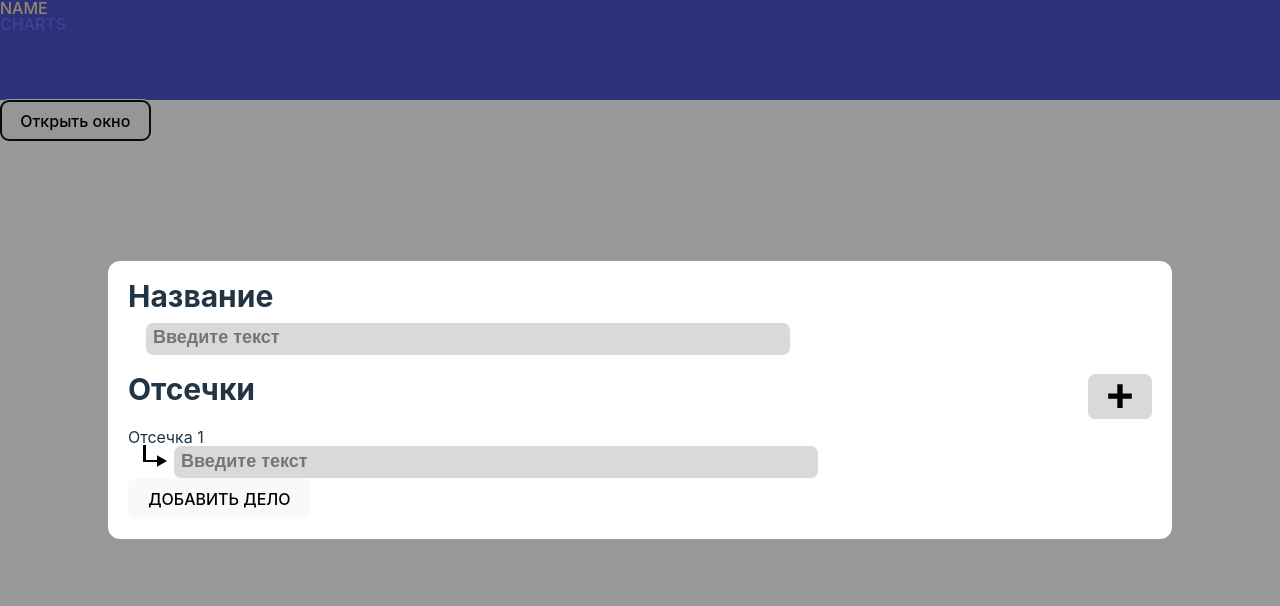
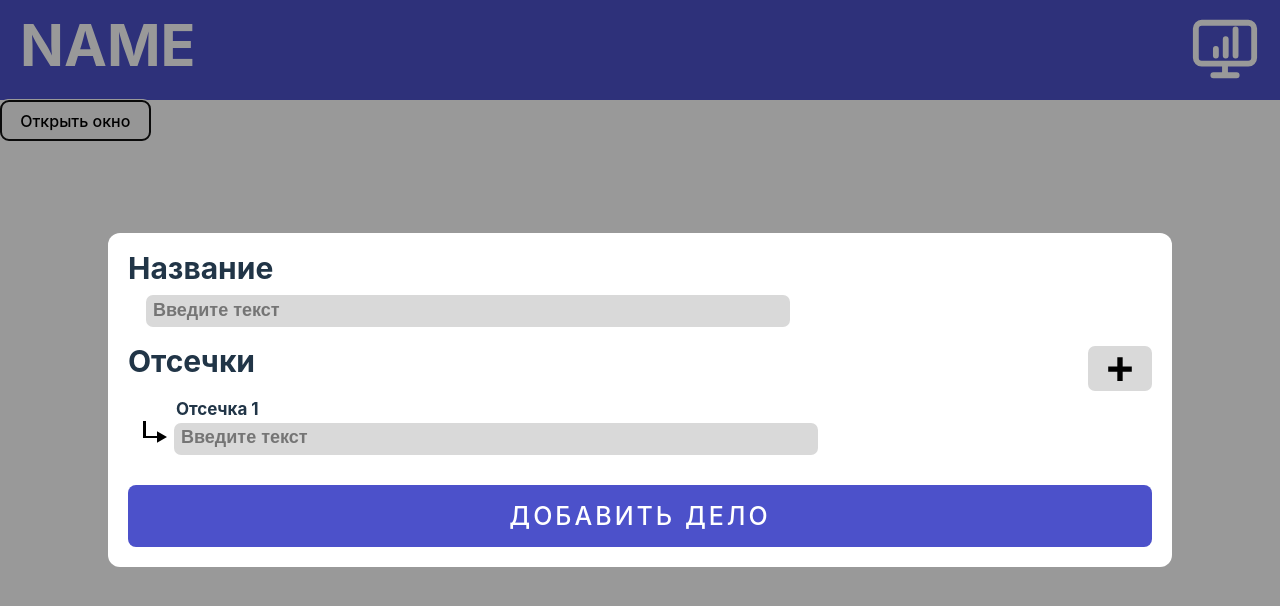
Before and after one commit to Kr0ss41/TimerApp, a React (Vite) app: page / in a window 1280 px wide. Both pictures are taken after a click on the button "Открыть окно". Shown: the top 606 px of the page. Built offline with nearby package versions, Linux system fonts and the light colour scheme.

Commit message:
version 0.5 beta pre-release

```diff
--- a/src/content.css
+++ b/src/content.css
@@ -59,6 +59,16 @@
 .marksInput{
   margin-left: 15px;
 }
+.markTitle{
+  font-size: 17px;
+  font-weight: 700;
+  margin-left: 48px;
+  margin-bottom:3px;
+}
+.markSubTitle{
+  font-size: 17px;
+  font-weight: 700;
+}
 .addMarkButton{
   border-radius: 7px;
   background-color: #D9D9D9;
@@ -81,16 +91,85 @@
 }
 .taskTitleAndButton{
   display: flex;
-  justify-content: space-around;
+  justify-content: space-between;
+  align-items: center;
+  margin-right:30px;
+  margin-bottom: 20px;
+}
+.taskItem{
+  border-color: black;
+  border-style:solid;
+  border-width: 1px;
+  border-left: none;
+  border-right:none;
+  border-top: none;
+}
+.taskTitle{
+  font-size: 25px;
+  font-weight: 700;
+  margin-left: 48px;
+  margin-bottom:3px;
+  align-items: center;
+}
+.startTask{
+  background-color: #4C51CA;
+  color:white;
+  width: 150px;
+  letter-spacing: 3px;
+}
+.startTask:disabled{
+  background-color: white;
+  color:#4C51CA;
+  border-color: #4C51CA;
+  border-width: 2px;
+  letter-spacing: normal;
 }
 .markAndTimer{
   display: flex;
-  justify-content: space-around;
+  justify-content:space-evenly;
+  align-items: center;
+  margin-bottom: 10px;
+}
+.icon{
+  margin-right: 10px;
+}
+.iconNName{
+  display: flex;
   align-items: center;
 }
 .activeMarkButton{
-  background-color: aqua;
+  background-color:transparent;
+  width: 125px;
+}
+.margin35left{
+margin-left: 35px;
 }
 .inactiveMarkButton{
-  background-color: blueviolet;
+  color: #D9D9D9;
+  background-color: transparent;
+  width: 125px;
 }
+.finishEdit{
+  margin-top:30px ;
+  display: grid;
+  align-items: center;
+}
+.finishEditButton{
+  background-color: #4C51CA;
+  color:white;
+  font-size: 25px;
+  letter-spacing: 3px;
+}
+.resultButton{
+  opacity: 0;
+  background-color: #4C51CA;
+  color: white;
+  letter-spacing: 3px;
+  margin: 0 auto;
+  display: block;
+  margin-top: 40px;
+  margin-bottom: 15px;
+}
+.result{
+  opacity: 100;
+}
--- a/src/content.tsx
+++ b/src/content.tsx
@@ -5,6 +5,7 @@ import Plus from './icons/plus.svg'
 import cornerArrow from './icons/cornerArrow.svg'
 import Timer from './timer/timer.jsx'
 import './reset.css'
+import CheckIcon from './icons/check.svg'
 import MyChart from './charts/chartComponent.jsx'
 
 
@@ -130,7 +131,7 @@ const Content: React.FC = () => {
           </div>
           {marks.map((mark, index) => (
             <div key={index} className='markItem'>
-              <h4>Отсечка {mark.id}</h4>
+              <h4 className='markTitle'>Отсечка {mark.id}</h4>
               <div className='marksInput'>
                 <img src={cornerArrow} alt="" />
                 <input
@@ -144,23 +145,29 @@ const Content: React.FC = () => {
             </div>
           ))}
         </div>
-        <button onClick={() => {
-          text.length > 0 ? addTask() : setErrorTrigger(true);
-        }}>
-          ДОБАВИТЬ ДЕЛО
-        </button>
+        <div className='finishEdit'>
+          <button className='finishEditButton' onClick={() => {
+            text.length > 0 ? addTask() : setErrorTrigger(true);
+          }}>
+            ДОБАВИТЬ ДЕЛО
+          </button>
+        </div>
       </Modal>
       {tasks.map((task: Task, index: number) => (
         <div key={index} className='taskItem'>
           <div className='taskTitleAndButton'>
-            {task.title}
-            <button disabled={task.active} onClick={() => startButton(task.id)}>
+            <h2 className='taskTitle'>{task.title}</h2>
+            <button className='startTask' disabled={task.active} onClick={() => startButton(task.id)}>
               {task.active ? "В ПРОЦЕССЕ..." : "НАЧАТЬ"}
             </button>
           </div>
+          <h2 className='markSubTitle margin35left'>Отсечки :</h2>
           {task.markList.map((mark, index) => (
             <div key={index} className='markAndTimer'>
-              {mark.title || `Отсечка ${mark.id}`}
+              <div className='iconNName'>
+                <img className='icon' src={cornerArrow} alt="" />
+                <h3 className='markSubTitle'>{mark.title || `Отсечка ${mark.id}`}</h3>
+              </div>
               <Timer
                 onStop={(seconds: number) => markButton(task.id, mark.id, seconds)}
                 active={task.active && mark.id === task.markQueue}
@@ -170,11 +177,8 @@ const Content: React.FC = () => {
                 disabled={mark.id !== task.markQueue}
                 className={mark.id === task.markQueue ? 'activeMarkButton' : 'inactiveMarkButton'}
               >
+                {mark.id === task.markQueue ? <img src={CheckIcon} alt="" /> : "Не активна"}
               </button>
-
-              <div>
-                {mark.time > 0 ? `${mark.time} секунд` : 'Таймер не остановлен'}
-              </div>
             </div>
           ))}
           <button
--- a/src/header.css
+++ b/src/header.css
@@ -6,5 +6,25 @@ header{
     width: 100vw;
 }
 .logo{
+    color:white;
+    font-size: 18px;
+    font-weight: 700;
+}
+.logo:focus{
     color:wheat;
 }
+.chartsButton{
+    color: #f5deb3;
+}
+.headerL{
+    display: flex;
+    justify-content: space-between;
+    align-content: center;
+    padding-left: 20px;
+    padding-right: 20px;
+}
+nav{
+    margin: 0;
+    height: 100px;
+    align-content: center;
+}
--- a/src/header.jsx
+++ b/src/header.jsx
@@ -1,14 +1,15 @@
 import React from 'react';
 import { Link } from 'react-router-dom';
 import './header.css'
+import ChartIcon from './icons/charts.svg'
 
 const Header = () => {
   return (
     <header>
       <nav>
-        <ul>
-          <li><Link className='logo' to="/">NAME</Link></li>
-          <li><Link className='chartsButton' to="/charts"> CHARTS</Link></li>
+        <ul className='headerL'>
+          <li><Link className='logo' to="/"><h1>NAME</h1></Link></li>
+          <li><Link className='chartsButton' to="/charts"><img src={ChartIcon} width='70px' height='70px' alt="" /></Link></li>
         </ul>
       </nav>
     </header>
--- /dev/null
+++ b/src/timer/timer.css
@@ -0,0 +1,22 @@
+.timer{
+    font-size: 1.2rem;
+    font-weight: 600;
+    padding-top: 10px;
+    border-radius: 10px;
+    padding-bottom: 10px ;
+    padding-left: 5px;
+    padding-right: 5px;
+    width: 100px;
+    text-align: center;
+}
+.activeTimer{
+    background-color: #4C51CA;
+    color: white;
+}
+.inactiveTimer{
+    background-color: white;
+    color: #4C51CA;
+    border-color:#4C51CA ;
+    border-width: 2px;
+    border-style: solid;
+}
--- a/src/timer/timer.jsx
+++ b/src/timer/timer.jsx
@@ -1,4 +1,5 @@
 import React, { useState, useEffect, useRef } from 'react';
+import './timer.css'
 
 const Timer = ({ active, onStop }) => {
   const [seconds, setSeconds] = useState(0);
@@ -55,10 +56,9 @@ const Timer = ({ active, onStop }) => {
 
   return (
     <div>
-      <div style={{ fontSize: '1.2rem', marginBottom: '20px' }}>
+      <div className={isRunning ? 'timer activeTimer' : 'timer inactiveTimer'}>
         {formatTime(seconds)}
       </div>
-      <div>{markTimes.id} {markTimes.time}</div>
     </div>
   );
 };
```
Also changed, not shown: src/icons/charts.svg (added), src/icons/check.svg (added).
